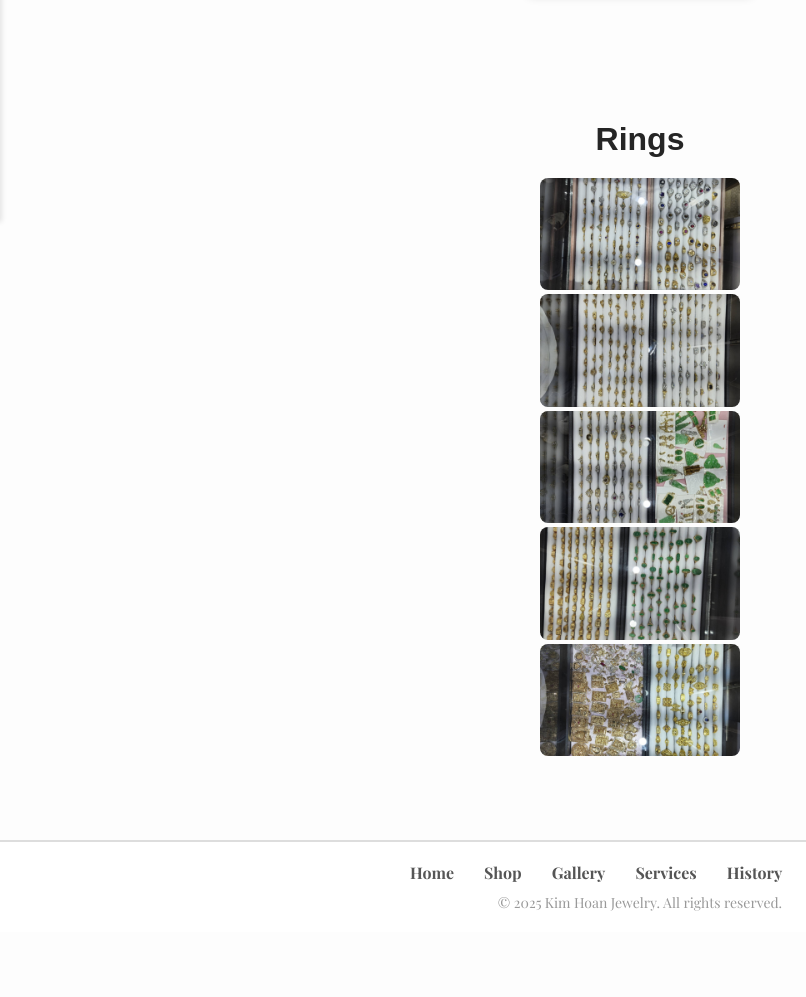
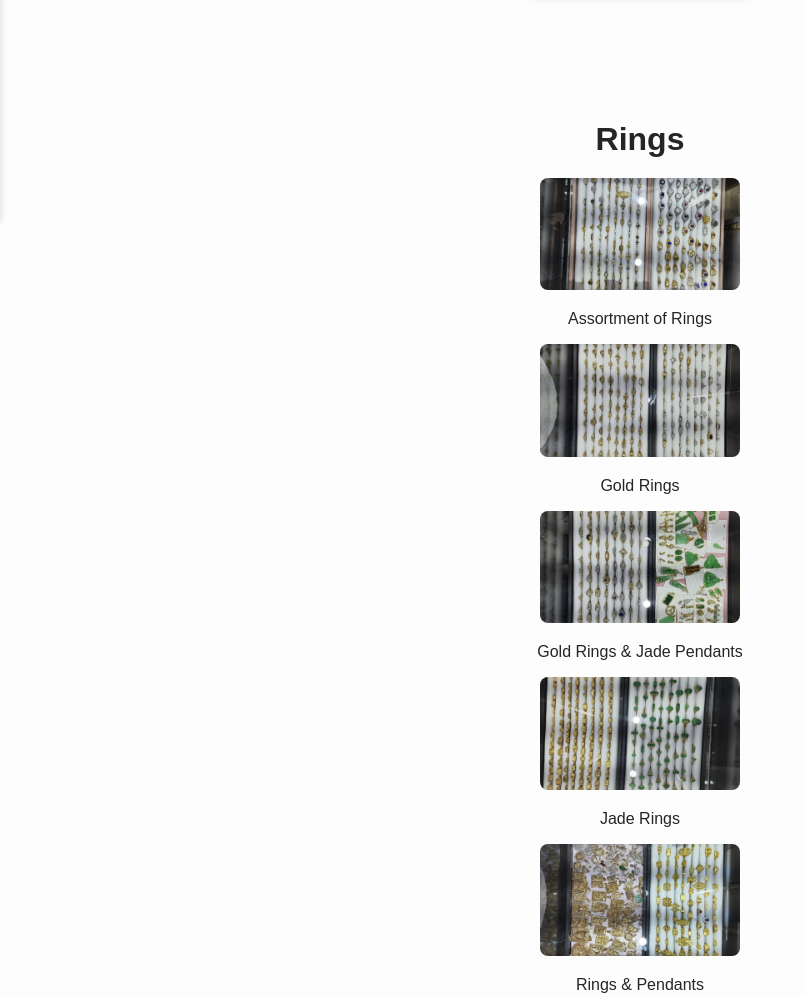
Before and after one commit to HenryVX7/kimhoanjewelry, a plain HTML site: page shop.html in a window 1280 px wide. Shown: the part 638-1635 px from the top of the page, without its empty margins (0-806 px from the left). Before the commit the page ends 1570 px from the top, so only its background shows below. Drawn offline with nearby package versions, Linux system fonts and the light colour scheme; a web font is replaced by a local one.

Commit message:
fixed the img.alt part and added const p

```diff
--- a/shop.html
+++ b/shop.html
@@ -83,10 +83,14 @@
 
             const img = document.createElement('img');
             img.src = `Photos/${file}`;
-            img.alt = 'Rings Item';
+            img.alt = ringsLabels[file];
             img.loading = 'lazy';
 
+            const p = document.createElement('p');
+            p.textContent = ringsLabels[file];
+
             div.appendChild(img);
+            div.appendChild(p);
             ringsContainer.appendChild(div);
             console.log(ringsLabels[file]);
         });
```
